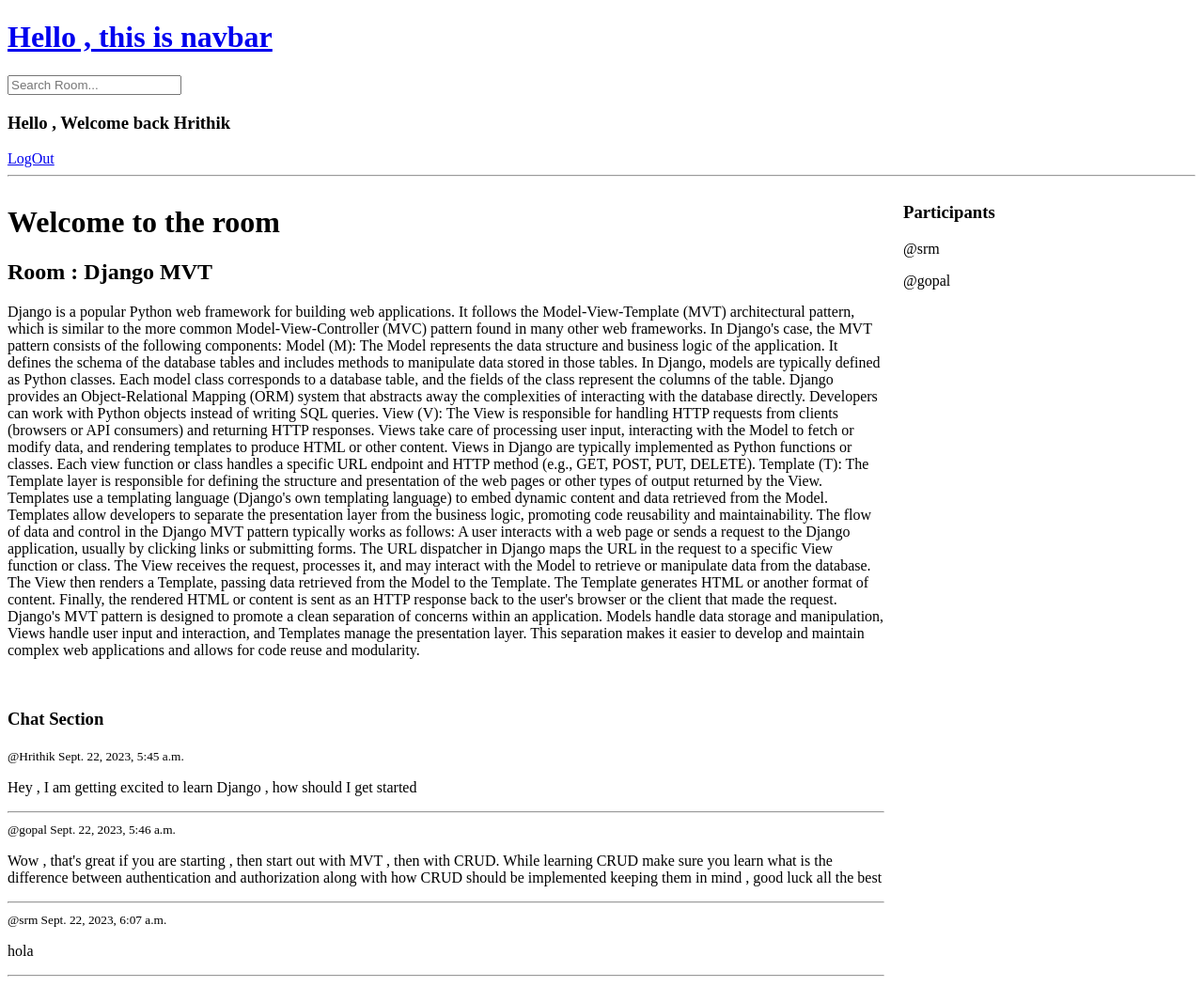
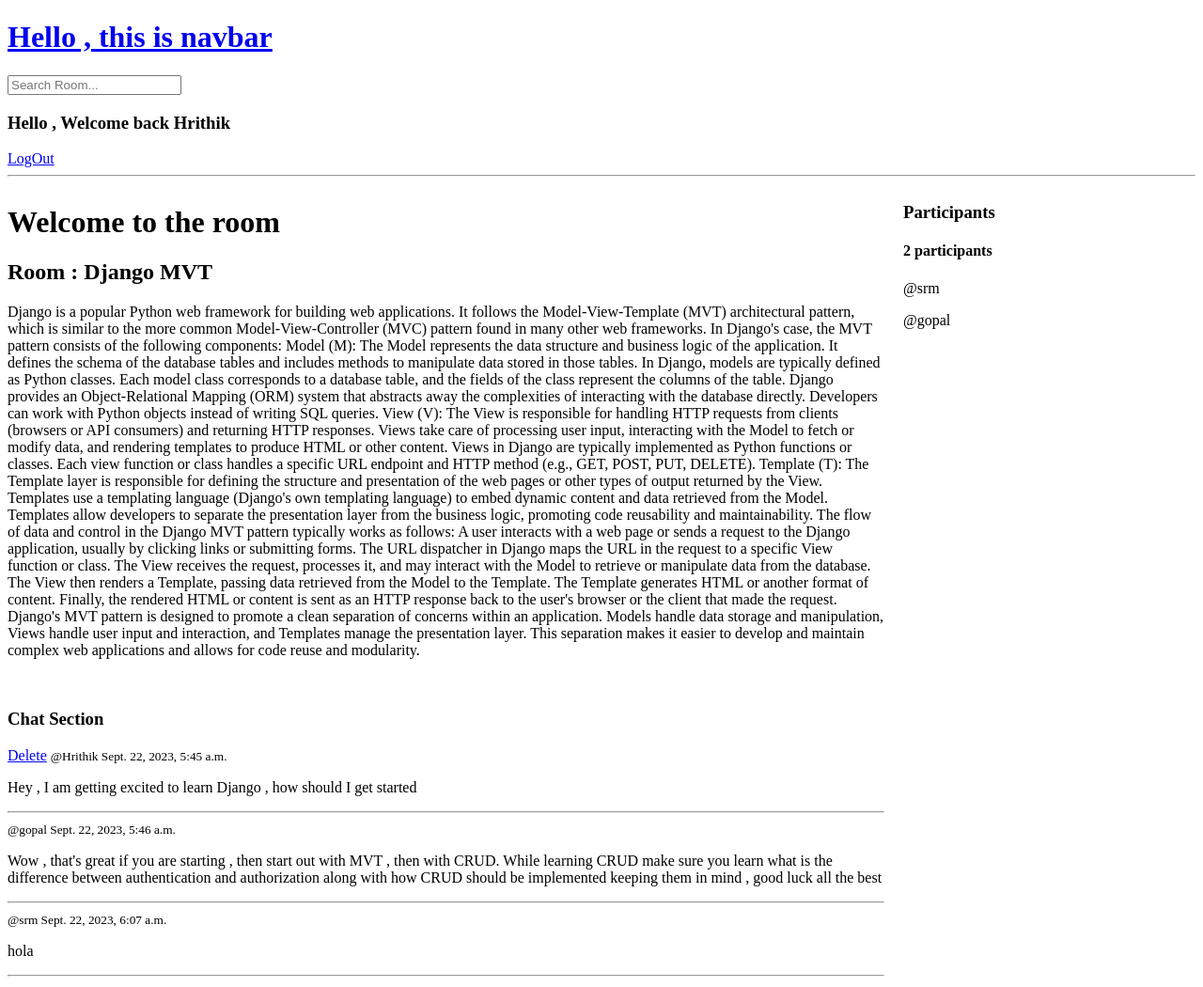
Before and after one commit to Hrithik2212/StudyLounge, a Django app: page /rooms/9/ in a window 1280 px wide. Shown: the top 1050 px of the page at 94% size. Run offline with Django 4.2, Linux system fonts and the light colour scheme; a user stored in the database is signed in; data comes from the database, SQL or seed files in the repository; both versions use the stored data as it was after the commit.

Commit message:
added delete message functionalities

```diff
--- a/studybud/base/templates/base/room.html
+++ b/studybud/base/templates/base/room.html
@@ -21,6 +21,9 @@
             <h3>Chat Section</h3>
             {% for message in messages %}
                 <div>
+                    {% if request.user == message.user %}
+                    <a href="{% url 'delete-message' message.id %}">Delete</a>
+                    {% endif %}
                     <small>@{{message.user}} {{message.created}}</small>
                     <p> {{message.body}}</p>
                     <hr>
@@ -37,6 +40,7 @@
     </div>
     <div>
         <h3> Participants </h3>
+        <h4> {{participant_count}} participants </h4>
 
         {% for user in participants %}
         <div>
--- a/studybud/base/urls.py
+++ b/studybud/base/urls.py
@@ -10,4 +10,5 @@ urlpatterns  = [
         path('login/' , views.login_page , name="login") ,
         path('logout/' , views.logoutUser , name='logout'),
         path('register/' , views.registerUser , name="register") ,
+         path('delete-message/<str:pk>/' , views.delete_message , name ="delete-message"),
 ]
--- a/studybud/base/views.py
+++ b/studybud/base/views.py
@@ -118,7 +118,11 @@ def room(request , pk ):
         )
         room.participants.add(request.user)
         return redirect('room' , pk=room.id )
-    context = {'room' : room , 'messages':messages , 'participants':participants }
+    no_of_particpants = participants.count()
+    context = {'room' : room ,
+               'messages':messages ,
+               'participants':participants ,
+               'participant_count':no_of_particpants}
     return render(request , 'base/room.html' ,context )
 
 
@@ -157,3 +161,14 @@ def delete_room(request , pk ):
         room.delete()
         return redirect('home')
     return render(request , 'base/delete.html' , {'obj':room} )
+
+
+@login_required(login_url='/login')
+def delete_message(request , pk ):
+    message = Message.objects.get(id=pk)
+    if request.user != message.user :
+        return HttpResponse("You are not allowed to delete this message")
+    if request.method == 'POST':
+        message.delete()
+        return redirect(f'home')
+    return render(request , 'base/delete.html' , {'obj': message} )
```
Also changed, not shown: studybud/db.sqlite3.
